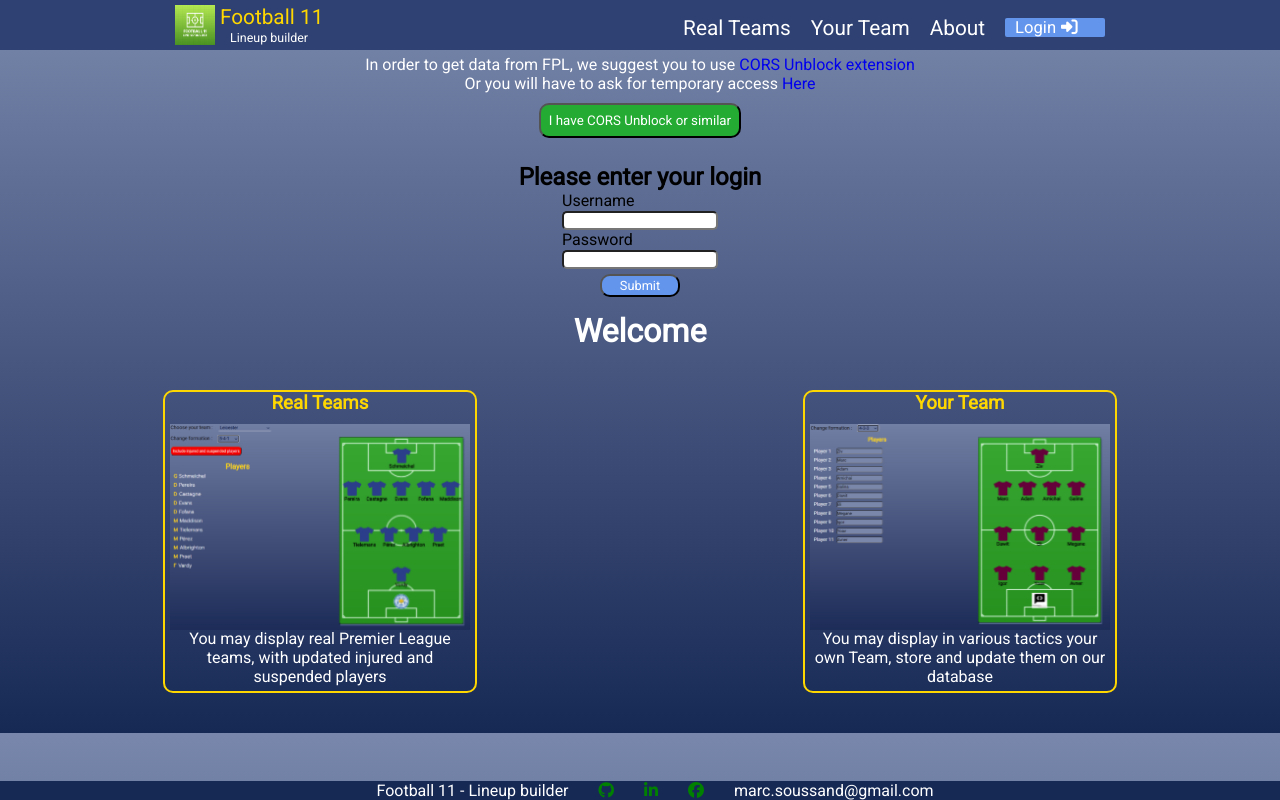
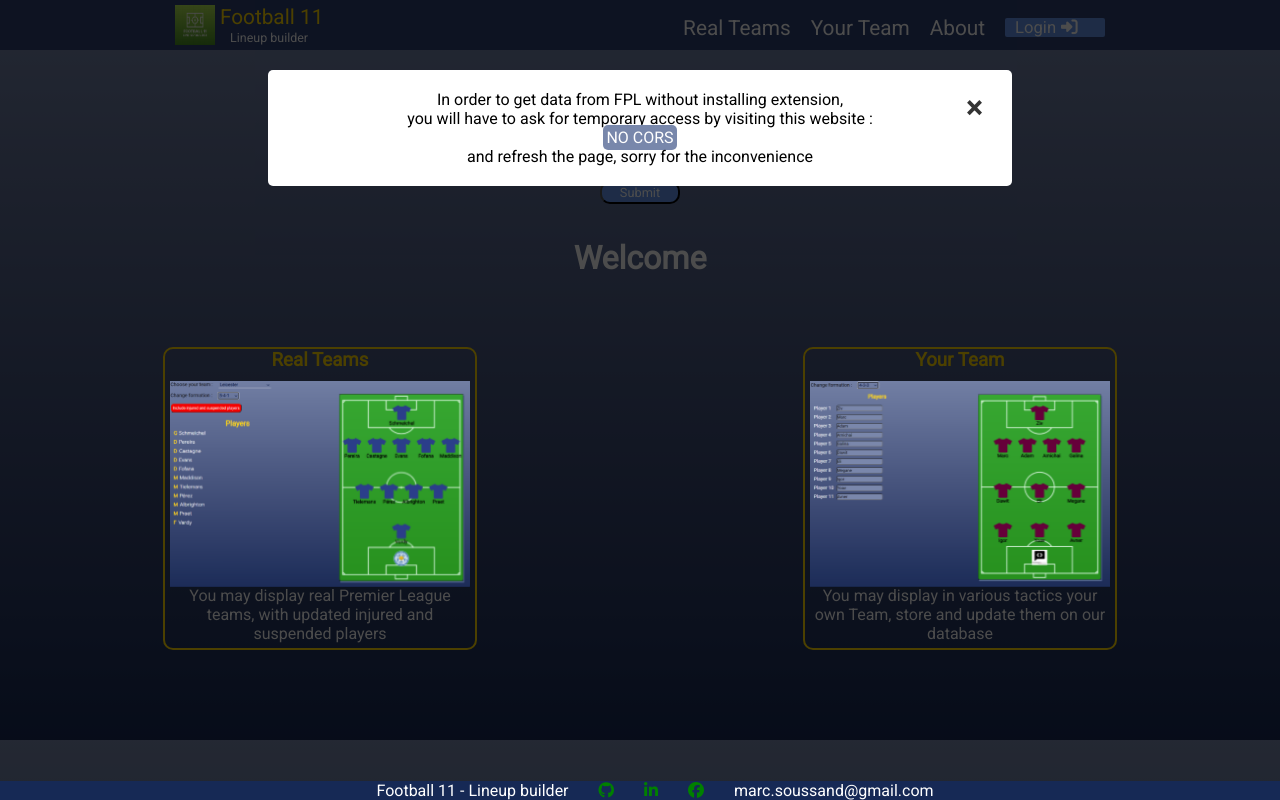
Before and after one commit to Marcsoussand/football_11, a React (Create React App) app: page / in a window 1280 px wide. Built offline with nearby package versions, Linux system fonts and the light colour scheme; no server answers.

Commit message:
NoCors fixed

```diff
--- a/src/App.css
+++ b/src/App.css
@@ -103,36 +103,30 @@ font-size: 80%;
 }
 
 #rightSide {
-  padding-top: 135px;
+  /* padding-top: 135px; */
   font-size: 150%;
   font-weight: bold;
   color: gold;
 
 }
 
-#noCors {
+/* #noCors {
+  margin: 70px auto;
+	padding: 20px;
+	background: #ffffff;
+	border-radius: 5px;
+	width: 55%;
+	position: relative;
+	transition: all 3s ease-in-out;
+} */
+
+#noCorsTeam {
   color:white;
-  padding: 5px;
+  padding: 50px;
   text-align: center;
-
-}
-#noCors a:hover {
-  color:#24AB33;
+  font-size: 70%;
 }
 
-#noCors button {
-  background-color: #24AB33 ;
-  color:white;
-  margin-top: 10px;
-  padding:8px;
-  border-radius: 10px;
-
-}
-
-#noCors button:hover {
-  border-color: white;
-  color: gold;
-}
 #bench {
   column-count: 2;
   margin:0 auto;
@@ -284,3 +278,15 @@ ul > li > div {
   display: inline-block;
 
 }
+
+#corsLink {
+  background-color:#7887ab;
+  color: white;
+  border-radius: 5px;
+  padding: 3px;
+
+}
+
+#corsLink:hover {
+  color:gold;
+}
--- a/src/App.js
+++ b/src/App.js
@@ -76,15 +76,15 @@ class App extends React.Component {
         'line3-3 player offmidfielder',
         'line1-1 player forward'], // Using a CSS grid, all players will go to their right place
       disabled: false, //Used in case of late fetch
-      page:'real', //Used as condition for launching functions
+      page: 'real', //Used as condition for launching functions
       visibilityStatus: 'hidden', //Used to display or not components
       available: false, //Use for a button with two purposes
-      buttonColor:'#24AB33', //color of this button
+      buttonColor: '#24AB33', //color of this button
       availableText: "Exclude injured and suspended players", //Text of this button
       modalClasses: "overlay", // Pop Up for teams with less forwards available than requested on field
       token: false, //token with username and password
-      noCors:false,
-      noCorsText: "I have CORS Unblock or similar",
+      corsModule: "overlay show",
+
 
 
 
@@ -95,38 +95,28 @@ class App extends React.Component {
     }
   }
 
-  noCorsUpdate = () => {
-    if(!this.state.noCors){
-    this.setState({noCors:true,noCorsText:"I do not have CORS Unblock or similar"})}
-    else {
-      this.setState({noCors:false,noCorsText:'I have CORS Unblock or similar'})
-    }
-  }
+
 
   // Fetching all the players data from official FPL API
   componentDidMount() {
-    if(!this.state.noCors){
-      console.log("coucou");
     fetch('https://cors-anywhere.herokuapp.com/https://fantasy.premierleague.com/api/bootstrap-static/', {
       method: "GET",
     })
       .then(response => response.json())
       .then(playerData => {
         this.setState({ data: playerData })
-        })}
-else {
-  console.log("coucou2");
-    fetch('https://fantasy.premierleague.com/api/bootstrap-static/', {
-      method: "GET",
       })
-      .then(response => response.json())
-      .then(playerData => {
-        this.setState({ data: playerData })
-      })
+  }
+  // fetch('https://fantasy.premierleague.com/api/bootstrap-static/', {
+  //   method: "GET",
+  // })
+  //   .then(response => response.json())
+  //   .then(playerData => {
+  //     this.setState({ data: playerData })
+  //   })}}
 
-    }
 
-  }
+
   // To update the token
   setToken = async (userToken) => {
     await this.setState({ token: JSON.stringify(userToken) });
@@ -134,16 +124,18 @@ else {
 
   // Reinitiate the real Teams page onClick
   realTeams = () => {
-    this.setState({ visibilityStatus: 'hidden',page:'real',playersName: ['Goal',
+    this.setState({
+      visibilityStatus: 'hidden', page: 'real', playersName: ['Goal',
         'Def1', 'Def2', 'Def3', 'Def4',
         'Mid1', 'Mid2', 'Mid3',
-    'Mid4', 'Mid5', 'For1'] });
+        'Mid4', 'Mid5', 'For1']
+    });
   }
 
   // Initiate parameters for your Team page onClick
   yourTeam = () => {
     this.setState({
-      visibilityStatus: 'hidden',benchName: [], page:'your',jerseyColor:'blue'
+      visibilityStatus: 'hidden', benchName: [], page: 'your', jerseyColor: 'blue'
     })
   }
 
@@ -157,23 +149,23 @@ else {
   // }
 
   showPlayers = (data) => {
-    var YourTempPlayers =[]
-    data.map(t=>YourTempPlayers.push(t.player_name))
-    this.setState({playersName:YourTempPlayers,badge:dilogo})
+    var YourTempPlayers = []
+    data.map(t => YourTempPlayers.push(t.player_name))
+    this.setState({ playersName: YourTempPlayers, badge: dilogo })
   }
 
   setPlayerNames = (arr) => {
-     this.setState({playersName:arr});
+    this.setState({ playersName: arr });
   }
 
-  updateTeam = () =>{
+  updateTeam = () => {
     let teamIdPlayer = 1;
-    let playersNameTemp=this.state.playersName;
+    let playersNameTemp = this.state.playersName;
     let playerPost = {};
-    let playerName='';
-    for (let playerId=1;playerId<=playersNameTemp.length;playerId++)
-    {playerName = playersNameTemp[playerId-1];
-      playerPost={playerId,playerName,teamIdPlayer};
+    let playerName = '';
+    for (let playerId = 1; playerId <= playersNameTemp.length; playerId++) {
+      playerName = playersNameTemp[playerId - 1];
+      playerPost = { playerId, playerName, teamIdPlayer };
       fetch('http://localhost:8081/post', {
         method: 'POST',
         headers: {
@@ -189,17 +181,19 @@ else {
         //   console.log(err);
         // })
 
-  })}};
+      })
+    }
+  };
 
   availablePlayers = async () => {
     switch (this.state.available) {
       case false:
-        await this.setState({ available: true, availableText: "Include injured and suspended players", buttonColor:"red" })
+        await this.setState({ available: true, availableText: "Include injured and suspended players", buttonColor: "red" })
         this.getPlayers();
 
         break;
       case true:
-        await this.setState({ available: false, availableText: "Exclude injured and suspended players",buttonColor:"#24AB33" })
+        await this.setState({ available: false, availableText: "Exclude injured and suspended players", buttonColor: "#24AB33" })
         this.getPlayers();
 
         break;
@@ -351,7 +345,7 @@ else {
   }
 
   closeModal = () => {
-    this.setState({ modalClasses: "overlay" })
+    this.setState({ modalClasses: "overlay",corsModule: 'overlay' })
   }
 
 
@@ -505,18 +499,25 @@ else {
 
   render() {
 
-    const { displayFormation, jerseyColor, playersName, benchName, team, badge, token, visibilityStatus, buttonColor,availableText, modalClasses,noCorsText } = this.state;
+    const { displayFormation, jerseyColor, playersName, benchName, team, badge, token, visibilityStatus, buttonColor, availableText, modalClasses, corsModule } = this.state;
 
     // <UseToken/>
     if (!token) {
       return <>
-        <Navbar realTeams={this.realTeams} yourTeam={this.yourTeam} about={this.about} login={this.login}  token={token} />
-        <div id='noCors'>In order to get data from FPL, we suggest you to use <a href='https://chrome.google.com/webstore/detail/cors-unblock/lfhmikememgdcahcdlaciloancbhjino'>CORS Unblock extension</a><br/>
-        Or you will have to ask for temporary access <a href="https://cors-anywhere.herokuapp.com/corsdemo">Here</a><br/>
-                  <button type='button' onClick={this.noCorsUpdate}>{noCorsText}</button></div>
-        <Login setToken={this.setToken}/>
+        <Navbar realTeams={this.realTeams} yourTeam={this.yourTeam} about={this.about} login={this.login} token={token} />
+        <div id='noCors' className={corsModule}>
+          <div className="popup">
+            <div className="close" onClick={this.closeModal}>×</div>
+            <div className="content-1">In order to get data from FPL without installing extension,<br/>
+             you will have to ask for temporary access by visiting this website :<br/>
+             <a id='corsLink'href="https://cors-anywhere.herokuapp.com/corsdemo">NO CORS</a> <br/>
+             and refresh the page, sorry for the inconvenience
+          </div>
+          </div>
+        </div>
+        <Login setToken={this.setToken} />
 
-        <Home token={token}/>
+        <Home token={token} />
         <Footer />
       </>
     }
@@ -526,13 +527,13 @@ else {
         <BrowserRouter>
           <Switch>
             <Route exact path="/" >
-            <Navbar realTeams={this.realTeams} yourTeam={this.yourTeam} about={this.about} login={this.login}  token={token}/>
-            <Home token={token}/>
-            <Homebis/>
+              <Navbar realTeams={this.realTeams} yourTeam={this.yourTeam} about={this.about} login={this.login} token={token} />
+              <Home token={token} />
+              <Homebis />
               <Footer />
             </Route>
             <Route path="/realTeams">
-              <Navbar realTeams={this.realTeams} yourTeam={this.yourTeam} about={this.about} login={this.login}  token={token}/>
+              <Navbar realTeams={this.realTeams} yourTeam={this.yourTeam} about={this.about} login={this.login} token={token} />
 
 
               <div id='container'>
@@ -541,7 +542,7 @@ else {
                   <SelectTeam listTeams={listTeams} setTeam={this.setTeam} disabled={this.state.data.elements ? false : true} />
                   <br />
                   <SelectDisplay formation={formation} changeDisplay={this.changeDisplay} />
-                  <button type="button" id='available' style={{ visibility: visibilityStatus, backGroundColor:buttonColor }} onClick={this.availablePlayers}>{availableText}</button>
+                  <button type="button" id='available' style={{ visibility: visibilityStatus, backGroundColor: buttonColor }} onClick={this.availablePlayers}>{availableText}</button>
                   <PlayersOnField visibilityStatus={visibilityStatus} playersName={playersName} team={team} />
                 </div>
                 <div id='field'>
@@ -560,7 +561,7 @@ else {
                   <img id='badgeDisplay' src={badge} alt='badge'></img>
                 </div>
                 <div id='rightSide'>
-
+                  <div id='noCorsTeam'>In order to get data from FPL, you will have to ask for temporary access <a href="https://cors-anywhere.herokuapp.com/corsdemo">Here</a></div>
                   <PlayersOnBench visibilityStatus={visibilityStatus} id='playersOnBench1' benchName={benchName} />
                   {/* <button id='saveButton'>Save your team</button> */}
                 </div>
@@ -569,13 +570,13 @@ else {
             </Route>
             <Route path="/yourTeam">
 
-              <Navbar realTeams={this.realTeams} yourTeam={this.yourTeam} about={this.about} login={this.login}  token={token}/>
+              <Navbar realTeams={this.realTeams} yourTeam={this.yourTeam} about={this.about} login={this.login} token={token} />
 
 
               <div id='container'>
                 <div id='leftSide'>
                   <SelectDisplay formation={formation} changeDisplay={this.changeDisplay} />
-                  <YourTeam visibilityStatus={visibilityStatus} playersName={playersName} team={team} setPlayerNames={this.setPlayerNames} showPlayers={this.showPlayers}/>
+                  <YourTeam visibilityStatus={visibilityStatus} playersName={playersName} team={team} setPlayerNames={this.setPlayerNames} showPlayers={this.showPlayers} />
                 </div>
                 <div id='field'>
 
@@ -601,7 +602,7 @@ else {
               <Footer />
             </Route>
             <Route path="/about">
-              <Navbar realTeams={this.realTeams} yourTeam={this.yourTeam} about={this.about} login={this.login}  token={token}/>
+              <Navbar realTeams={this.realTeams} yourTeam={this.yourTeam} about={this.about} login={this.login} token={token} />
               <About />
 
               <Footer />
--- a/src/CSS/Home.css
+++ b/src/CSS/Home.css
@@ -3,12 +3,12 @@
     display: flex;
     flex-direction: row;
     justify-content: space-around;
-    padding: 30px 0 40px  0;
+    padding: 40px 0 90px  0;
 
 }
 
 h1 {
-    padding:10px 0;
+    padding:30px 0;
     color: white;
     text-align: center;
 
--- a/src/CSS/Homebis.css
+++ b/src/CSS/Homebis.css
@@ -2,7 +2,7 @@
     display: flex;
     flex-direction: row;
     justify-content: space-around;
-    margin-bottom: 140px;
+    margin-bottom: 40px;
 }
 
 #check ul li {
```
Lines whose indentation alone changed are shown as unchanged.
